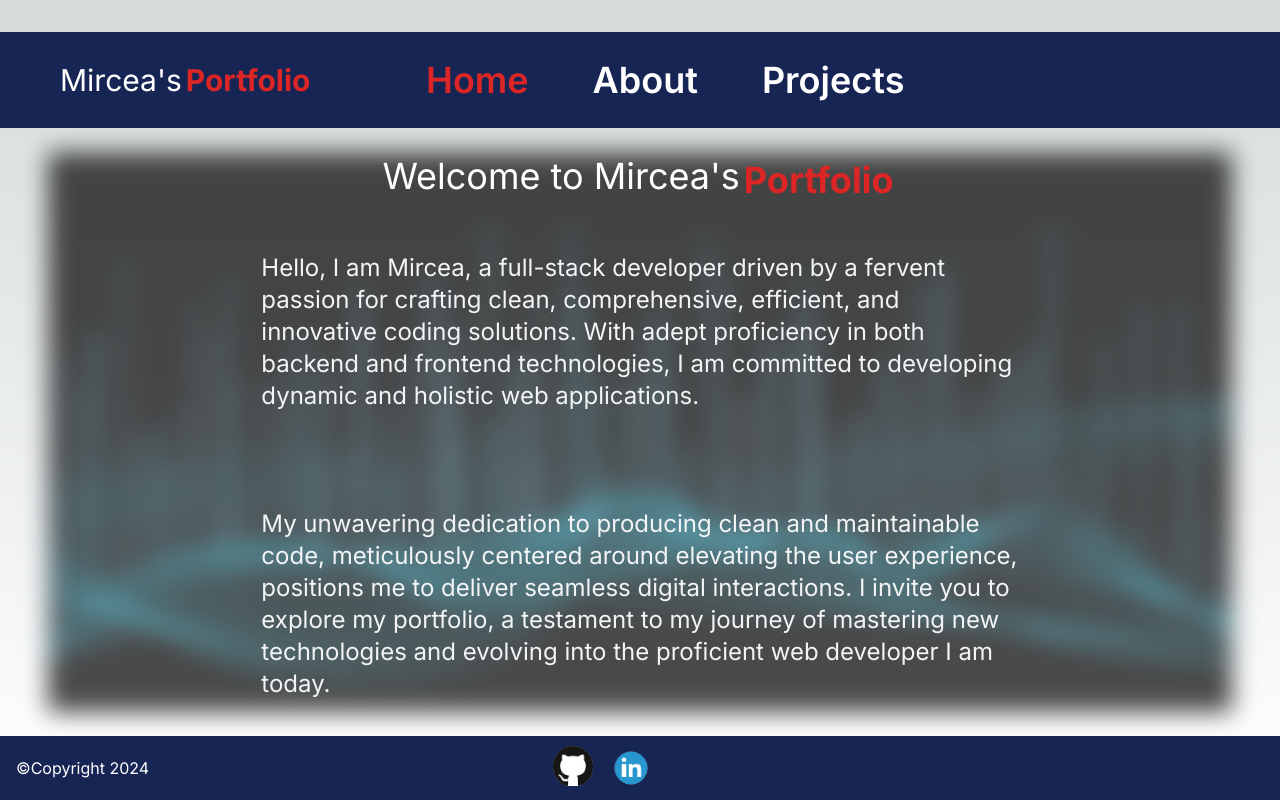
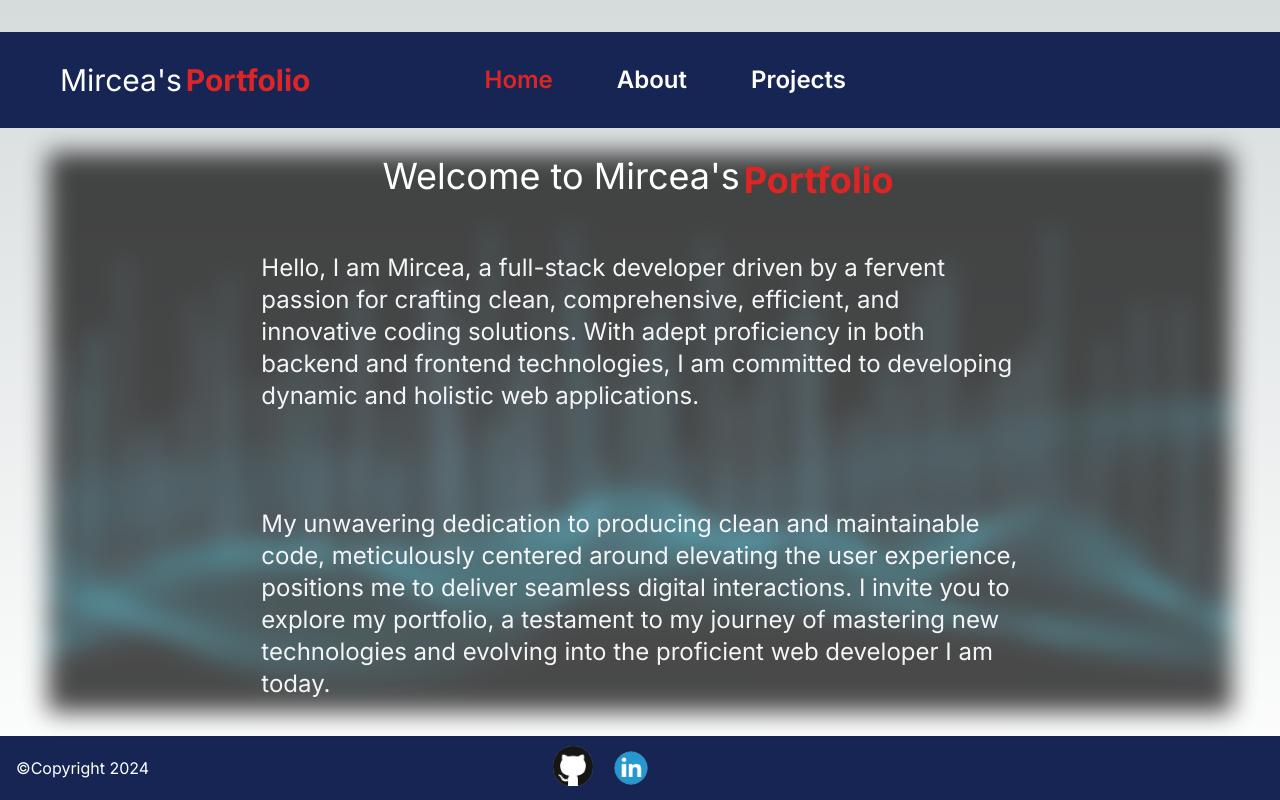
Before and after one commit to BorisForis/mirceaportfolio, a Next.js app: page / in a window 1280 px wide. Built offline with nearby package versions, Linux system fonts and the light colour scheme.

Commit message:
More text size changes

```diff
--- a/src/app/Toolbar.tsx
+++ b/src/app/Toolbar.tsx
@@ -16,17 +16,17 @@ const Toolbar: React.FC<ToolbarProps> = ({ page }) => {
                     <>
                         <Link
                             href={'/'}
-                            className="flex h-8 flex-row items-center justify-center text-md xl:text-4xl text-red-600 font-semibold p-8 hover:text-red-600" draggable="false">
+                            className="flex h-8 flex-row items-center justify-center text-md xl:text-2xl text-red-600 font-semibold p-8 hover:text-red-600" draggable="false">
                                 Home
                         </Link>
                         <Link
                             href={'/about'}
-                            className="flex h-8 flex-row items-center justify-center text-md xl:text-4xl text-white font-semibold p-8 hover:text-red-600" draggable="false">
+                            className="flex h-8 flex-row items-center justify-center text-md xl:text-2xl text-white font-semibold p-8 hover:text-red-600" draggable="false">
                                 About
                         </Link>
                         <Link
                             href={'/projects'}
-                            className="flex h-8 flex-row items-center justify-center text-md xl:text-4xl text-white font-semibold p-8 hover:text-red-600" draggable="false">
+                            className="flex h-8 flex-row items-center justify-center text-md xl:text-2xl text-white font-semibold p-8 hover:text-red-600" draggable="false">
                                 Projects
                         </Link>
                     </>
@@ -34,17 +34,17 @@ const Toolbar: React.FC<ToolbarProps> = ({ page }) => {
                     <>
                         <Link
                             href={'/'}
-                            className="flex h-8 flex-row items-center justify-center text-md xl:text-4xl text-white font-semibold p-8 hover:text-red-600" draggable="false">
+                            className="flex h-8 flex-row items-center justify-center text-md xl:text-2xl text-white font-semibold p-8 hover:text-red-600" draggable="false">
                                 Home
                         </Link>
                         <Link
                             href={'/about'}
-                            className="flex h-8 flex-row items-center justify-center text-md xl:text-4xl text-red-600 font-semibold p-8 hover:text-red-600" draggable="false">
+                            className="flex h-8 flex-row items-center justify-center text-md xl:text-2xl text-red-600 font-semibold p-8 hover:text-red-600" draggable="false">
                                 About
                         </Link>
                         <Link
                             href={'/projects'}
-                            className="flex h-8 flex-row items-center justify-center text-md xl:text-4xl text-white font-semibold p-8 hover:text-red-600" draggable="false">
+                            className="flex h-8 flex-row items-center justify-center text-md xl:text-2xl text-white font-semibold p-8 hover:text-red-600" draggable="false">
                                 Projects
                         </Link>
                     </>
@@ -52,23 +52,23 @@ const Toolbar: React.FC<ToolbarProps> = ({ page }) => {
                     <>
                         <Link
                             href={'/'}
-                            className="flex h-8 flex-row items-center justify-center text-md xl:text-4xl text-white font-semibold p-8 hover:text-red-600" draggable="false">
+                            className="flex h-8 flex-row items-center justify-center text-md xl:text-2xl text-white font-semibold p-8 hover:text-red-600" draggable="false">
                                 Home
                         </Link>
                         <Link
                             href={'/about'}
-                            className="flex h-8 flex-row items-center justify-center text-md xl:text-4xl text-white font-semibold p-8 hover:text-red-600" draggable="false">
+                            className="flex h-8 flex-row items-center justify-center text-md xl:text-2xl text-white font-semibold p-8 hover:text-red-600" draggable="false">
                                 About
                         </Link>
                         <Link
                             href={'/projects'}
-                            className="flex h-8 flex-row items-center justify-center text-md xl:text-4xl text-red-600 font-semibold p-8 hover:text-red-600" draggable="false">
+                            className="flex h-8 flex-row items-center justify-center text-md xl:text-2xl text-red-600 font-semibold p-8 hover:text-red-600" draggable="false">
                                 Projects
                         </Link>
                     </>
                 )}
             </div>
-            <div className="absolute flex h-auto w-56 flex-row items-center justify-center text-md xl:text-4xl xl:relative"></div>
+            <div className="absolute flex h-auto w-56 flex-row items-center justify-center text-md xl:text-2xl xl:relative"></div>
         </div>
     );
 }
```
